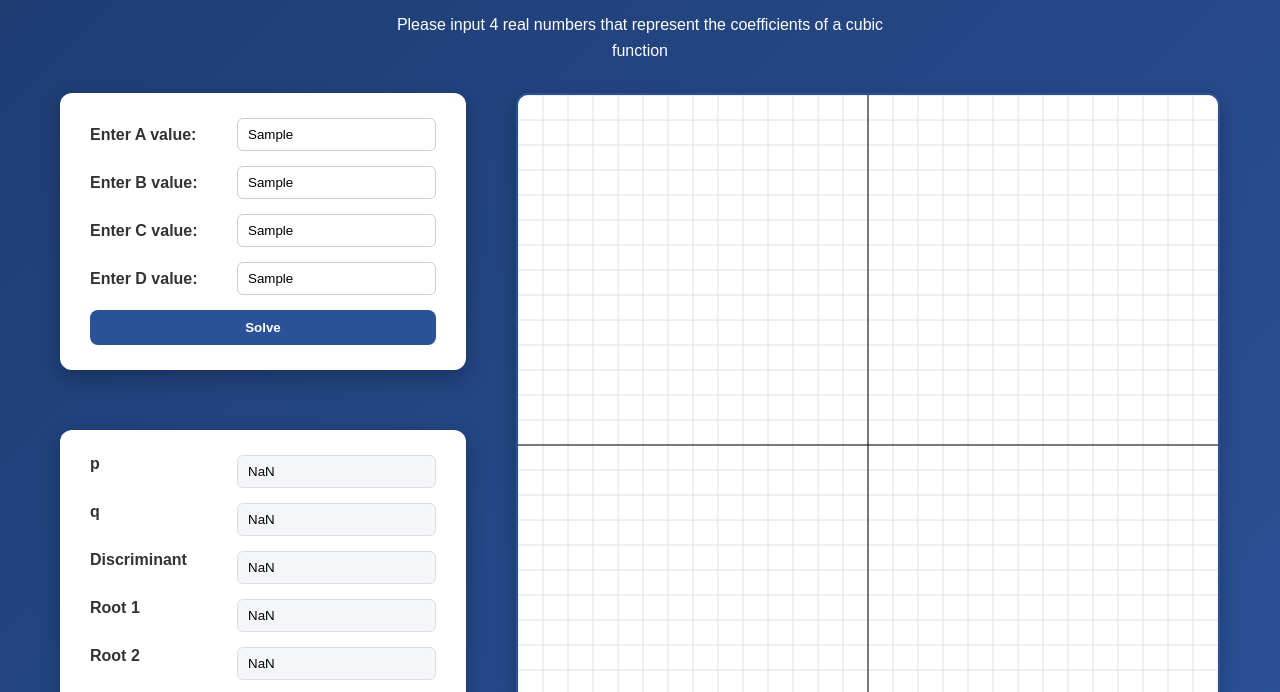
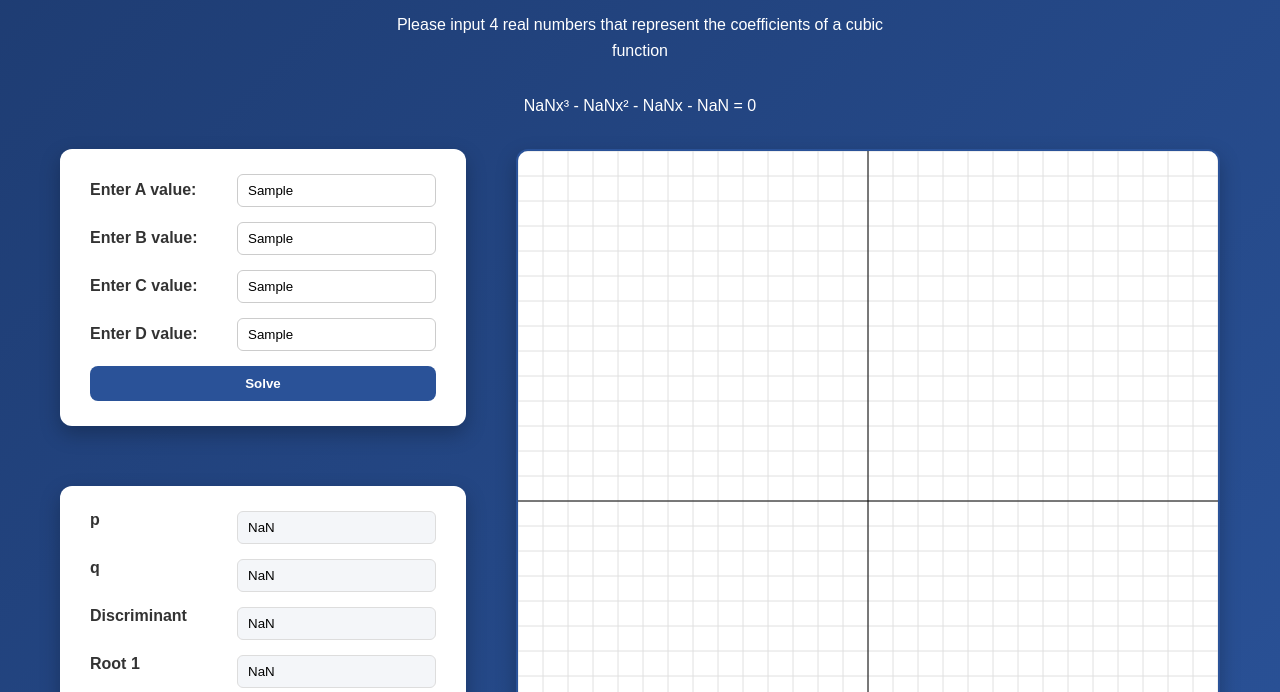
Before and after one commit to Cbenjamin08/assignment-2, a website built with Vite: page index.html in a window 1280 px wide. Both pictures are taken after typing "Sample", "Sample", "Sample", "Sample" into the empty fields and a click on the input "Solve". Shown: the part 83-775 px from the top of the page. Built offline with nearby package versions, Linux system fonts and the light colour scheme.

Commit message:
added equation

```diff
--- a/index.html
+++ b/index.html
@@ -13,6 +13,10 @@
   <h1> Cubic Equation Solver </h1>
 
   <p> Please input 4 real numbers that represent the coefficients of a cubic function </p>
+
+  <div class="equation">
+    <p id="equation"> ax³ + bx² + cx + d </p>
+  </div>
 
   <div class="main-layout">
     <div class="left-side">
--- a/src/main.ts
+++ b/src/main.ts
@@ -11,8 +11,8 @@ form?.addEventListener("submit", (event) => {
     const d: number = Number(formData.get("d"));
 
     const root1 = document.getElementById("root-one") as HTMLInputElement;
-    const root2 = document.getElementById("root-two") as HTMLInputElement
-    const root3 = document.getElementById("root-three") as HTMLInputElement
+    const root2 = document.getElementById("root-two") as HTMLInputElement;
+    const root3 = document.getElementById("root-three") as HTMLInputElement;
 
     let rootOne: number;
     let rootTwo: number;
@@ -30,12 +30,16 @@ form?.addEventListener("submit", (event) => {
         return u + v - adjustment;
     }
 
-    if (discriminant < 0) { // Trignometric Case for three distinc real roots
+    if (discriminant < 0) { // Trignometric Case for three distinct real roots
         const theta = (1 / 3) * Math.acos(-q / (2 * Math.sqrt(-Math.pow(p / 3, 3))));
 
-        rootOne = 2 * Math.sqrt(-p / 3) * Math.cos(theta) - adjustment;
-        rootTwo = 2 * Math.sqrt(-p / 3) * Math.cos(theta + 2 * Math.PI / 3) - adjustment;
-        rootThree = 2 * Math.sqrt(-p / 3) * Math.cos(theta + 4 * Math.PI / 3) - adjustment;
+        function trignometric(k: number): number {
+            return 2 * Math.sqrt(-p / 3) * Math.cos(theta + 2 * k * Math.PI / 3) - adjustment
+        }
+
+        rootOne = trignometric(0);
+        rootTwo = trignometric(1);
+        rootThree = trignometric(2);
         root1.value = rootOne.toFixed(3);
         root2.value = rootTwo.toFixed(3);
         root3.value = rootThree.toFixed(3);
@@ -58,9 +62,22 @@ form?.addEventListener("submit", (event) => {
         }
     }
 
+    function equation(): string {
+        let equation: string = '';
+
+        equation += a + 'x³';
+        equation += (b === 0 ? '' : (b > 0 ? ' + ' + b : ' - ' + Math.abs(b)) + 'x²');
+        equation += (c === 0 ? '' : (c > 0 ? ' + ' + c : ' - ' + Math.abs(c)) + 'x');
+        equation += (d === 0 ? '' : (d > 0 ? ' + ' + d : ' - ' + Math.abs(d))) + ' = 0';
+
+        return equation;
+
+    }
+
     (document.getElementById("p-value") as HTMLInputElement).value = p.toFixed(3);
     (document.getElementById("q-value") as HTMLInputElement).value = q.toFixed(3);
     (document.getElementById("discriminant") as HTMLInputElement).value = discriminant.toFixed(3);
+    (document.getElementById("equation") as HTMLParagraphElement).textContent = equation();
 
     const canvas = document.getElementById("graph") as HTMLCanvasElement;
     const ctx = canvas.getContext("2d");
@@ -109,8 +126,8 @@ form?.addEventListener("submit", (event) => {
         for (let x = -width / (2 * scale); x <= width / (2 * scale); x += 0.05) {
             const y = a * x * x * x + b * x * x + c * x + d;
 
-            const canvasX = width / 2 + x * scale;
-            const canvasY = height / 2 - y * scale;
+            const canvasX = width / 2 + x * scale; // Translates graph coordinates into pixel
+            const canvasY = height / 2 - y * scale; // coordinates
 
             if (x === -width / (2 * scale)) {
                 ctx.moveTo(canvasX, canvasY)
--- a/src/style.css
+++ b/src/style.css
@@ -121,3 +121,7 @@ input[type="submit"]:hover {
   box-shadow: 0 8px 20px rgba(0, 0, 0, 0.25);
   border: 2px solid #2a5298;
 }
+
+.equation {
+  align-self: center;
+}
```
